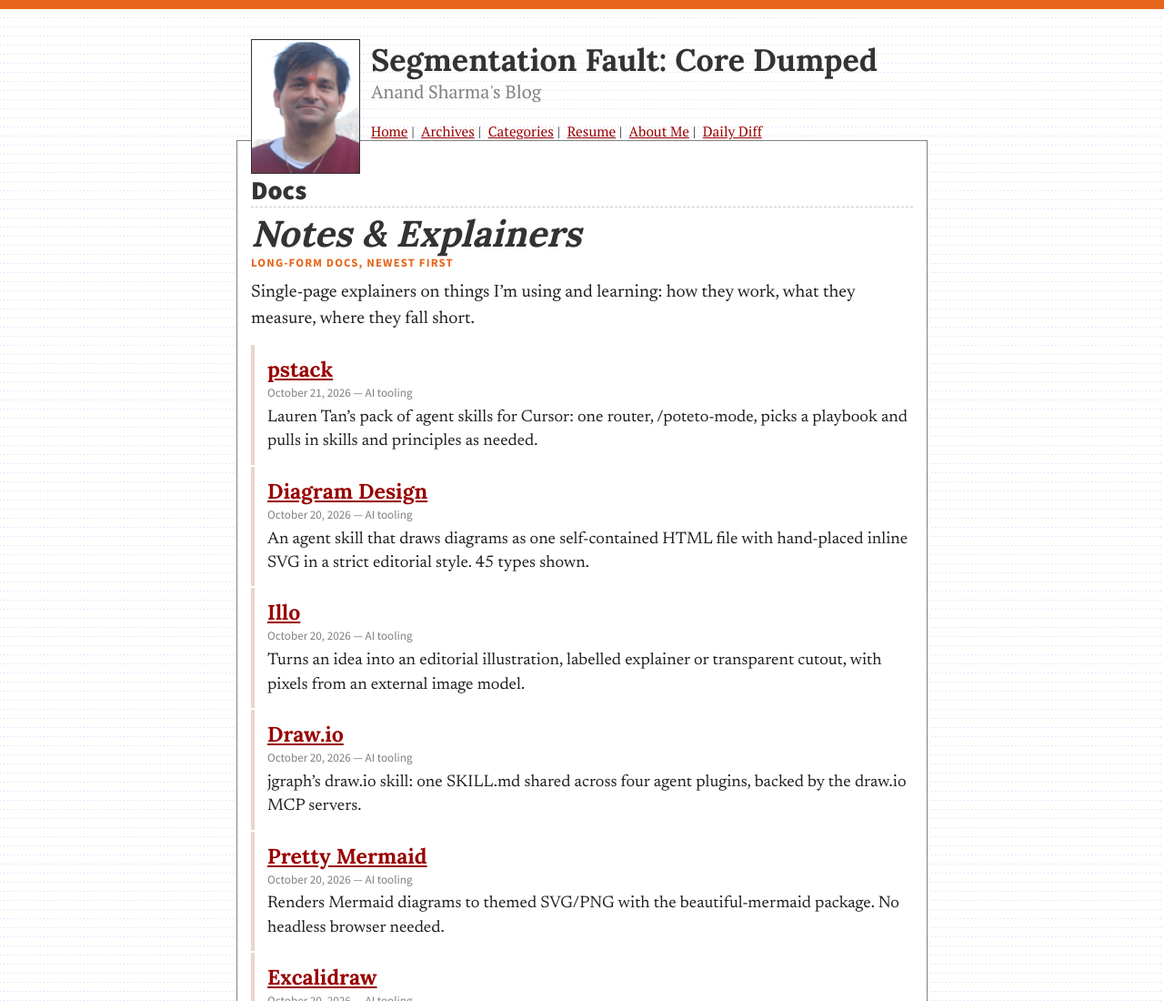
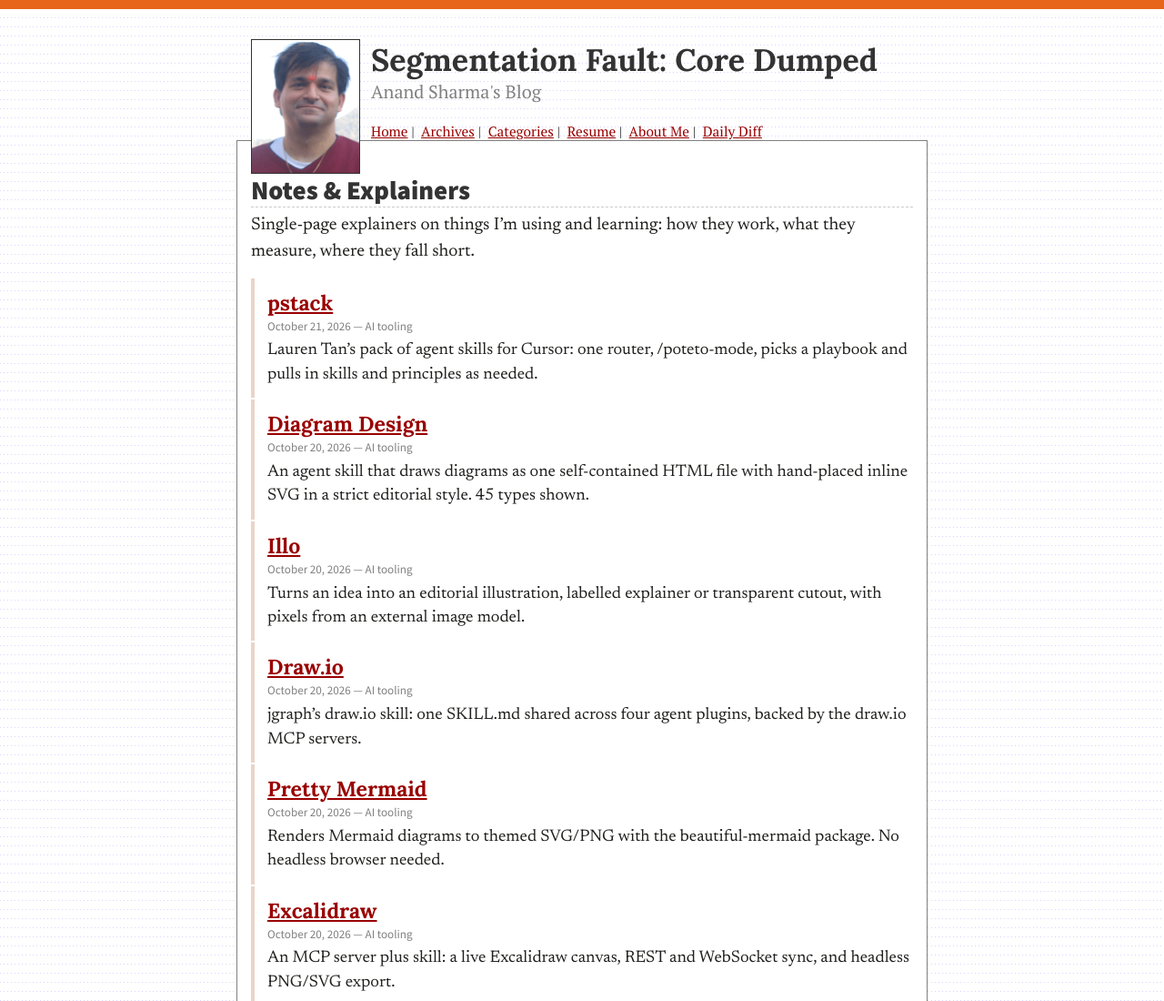
Before and after one commit to indrayam/fieldnotes, a plain HTML site: page site/index.html in a window 1280 px wide. Shown: the top 1100 px of the page at 91% size. Drawn offline with Linux system fonts and the light colour scheme.

Commit message:
Home: single heading Notes & Explainers

```diff
--- a/site/index.html
+++ b/site/index.html
@@ -46,8 +46,7 @@
 </div>
 
 <main class="post archives-page">
-<h2>Docs</h2>
-<div class="docs-brand"><p class="docs-masthead-name">Notes &amp; Explainers</p><p class="docs-tagline">Long-form docs, newest first</p></div>
+<h2>Notes &amp; Explainers</h2>
 <p class="docs-intro">Single-page explainers on things I’m using and learning: how they work, what they measure, where they fall short.</p>
 <ul class="doc-list">
 <li class="doc-entry"><h4 class="doc-title"><a href="/pstack/">pstack</a></h4>
```
Also changed, not shown: 1 other file.
